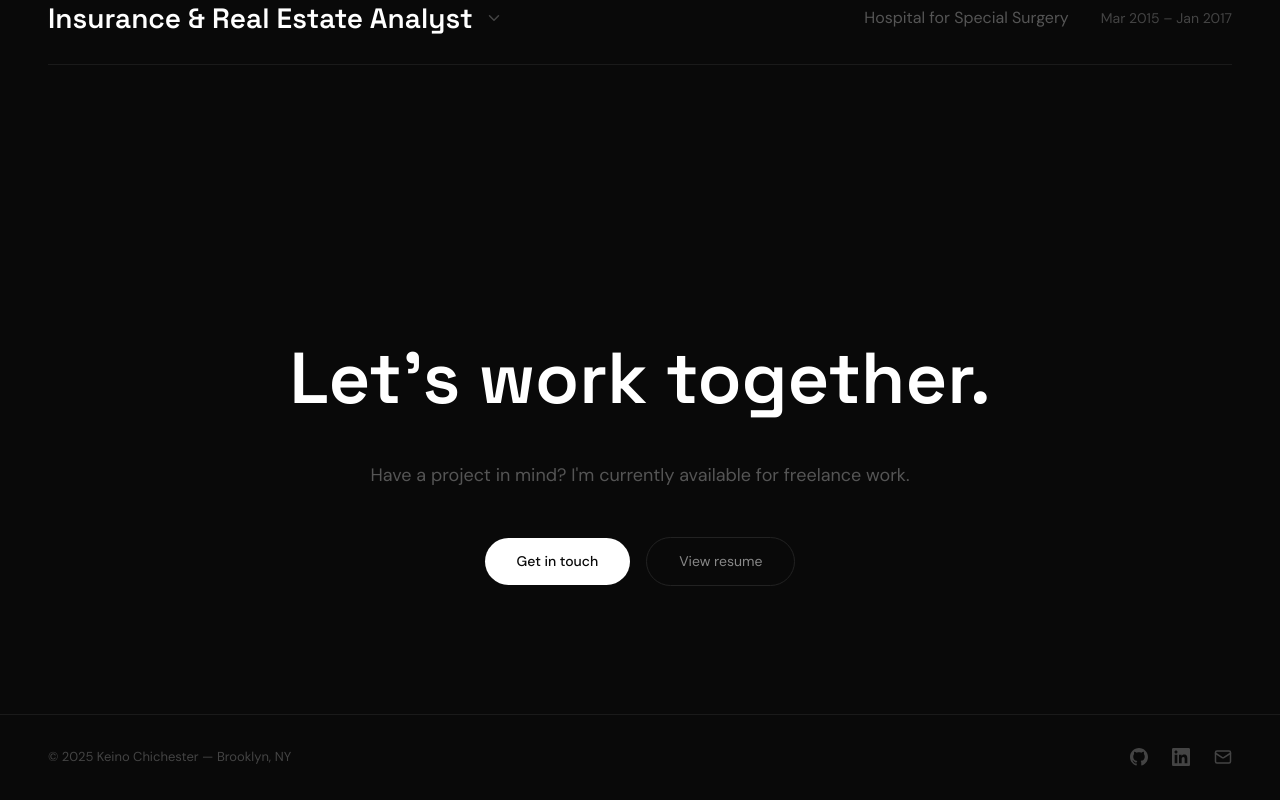
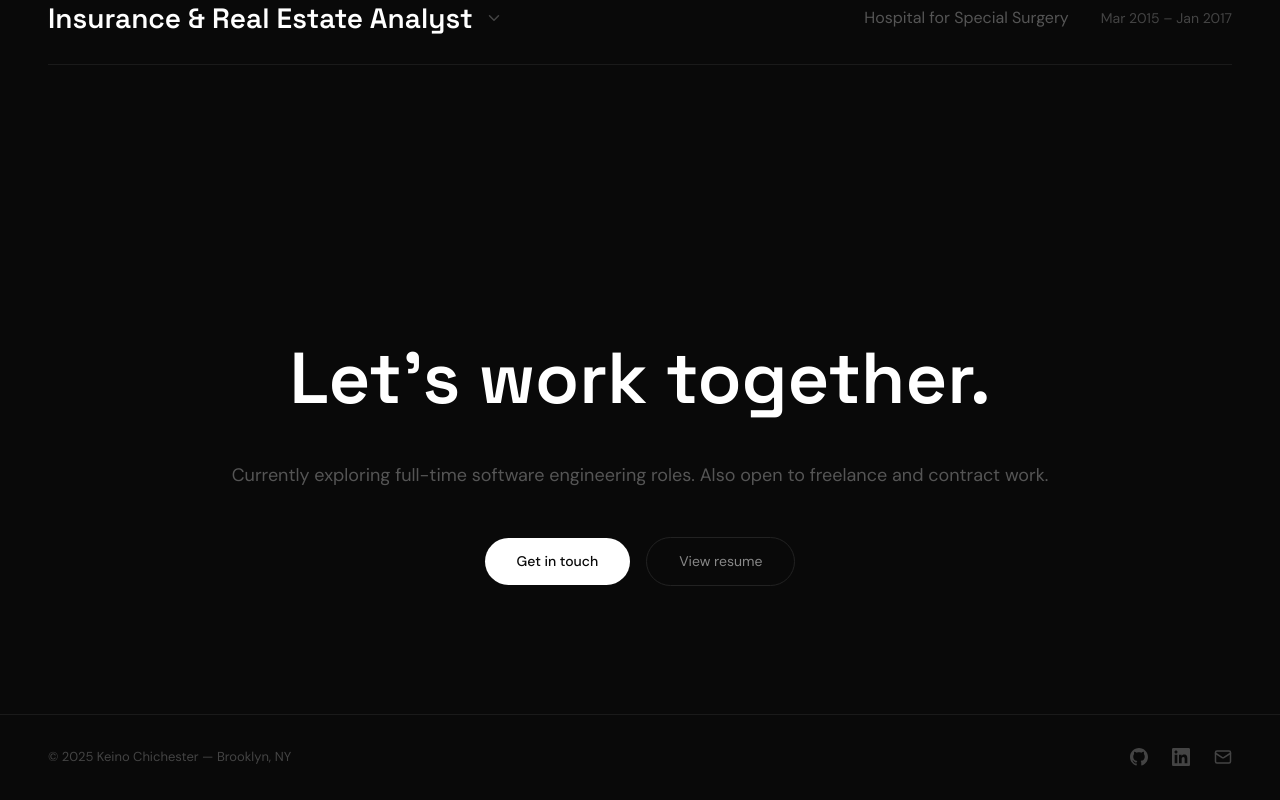
Before and after one commit to KeinoC/keino-portfolio-site, a Next.js app: page / in a window 1280 px wide. Shown: the part 4929-5729 px from the top of the page. Built offline with nearby package versions, Linux system fonts and the light colour scheme.

Commit message:
KEI-009: chore: update CTA copy for SWE-role framing
CTA now leads with full-time SWE job search, keeps freelance as a
secondary door. Aligns the site's call-to-action with the career goal.

```diff
--- a/app/page.tsx
+++ b/app/page.tsx
@@ -323,8 +323,8 @@ export default function Home() {
               variants={fadeUp}
               transition={{ duration: 0.6 }}
             >
-              Have a project in mind? I&apos;m currently available for freelance
-              work.
+              Currently exploring full-time software engineering roles. Also
+              open to freelance and contract work.
             </motion.p>
             <motion.div
               className="flex items-center justify-center gap-4 flex-wrap"
```
